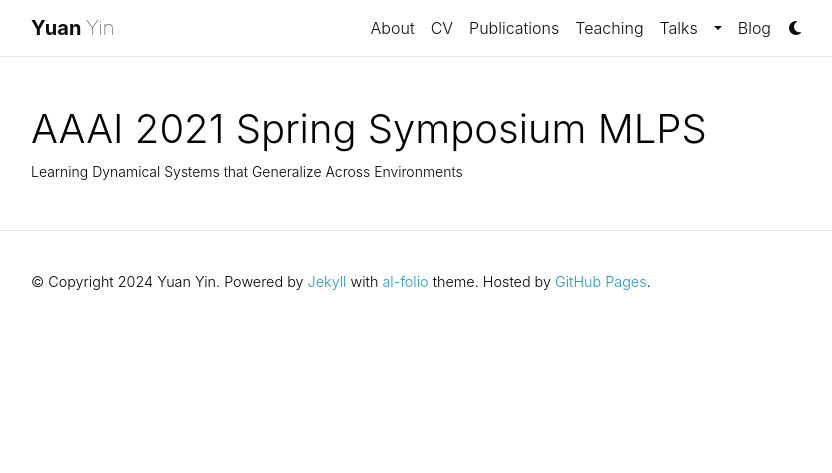
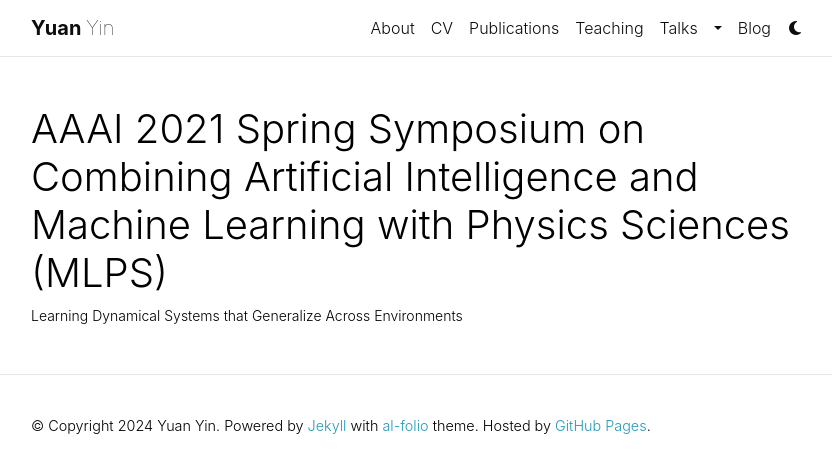
Before and after one commit to yuan-yin/yuan-yin.github.io, a Jekyll site: the page built from _talks/2021-03-22.md, in a window 1280 px wide. Shown: the top 473 px of the page, without its empty margins (224-1056 px from the left). Built offline with Jekyll 4.4.1, drawn with Linux system fonts in a browser that asks for light colours; full-size pictures stand in for the smaller copies a plugin makes; comment, search, counter and statistics services are not loaded; a style sheet for code colours, icons or effects is not loaded.

Commit message:
Update news

```diff
--- a/_talks/2021-03-22.md
+++ b/_talks/2021-03-22.md
@@ -1,6 +1,6 @@
 ---
 layout: page
-title: AAAI 2021 Spring Symposium MLPS
+title: AAAI 2021 Spring Symposium on Combining Artificial Intelligence and Machine Learning with Physics Sciences (MLPS)
 date: 2021-03-22 14:00:00+0000
 description: "Learning Dynamical Systems that Generalize Across Environments"
 site: https://sites.google.com/view/aaai-mlps
```
Also changed, not shown: _news/2019-10-04.md (added, +8 -0 lines), _news/2021-03-22.md (added, +8 -0 lines), _news/2021-12-08.md (added, +8 -0 lines), _talks/2021-12-08.md (+1 -1 lines).
